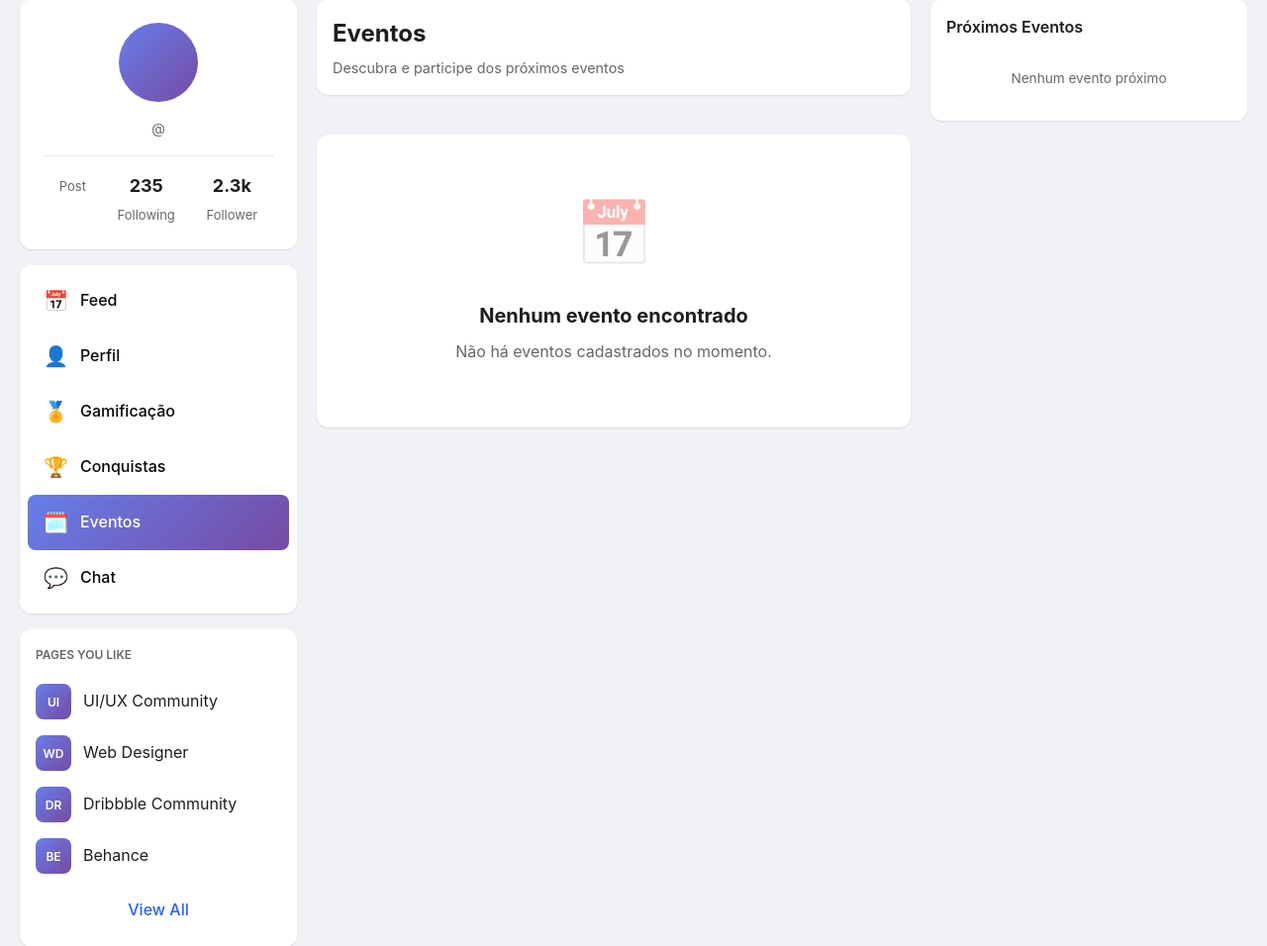
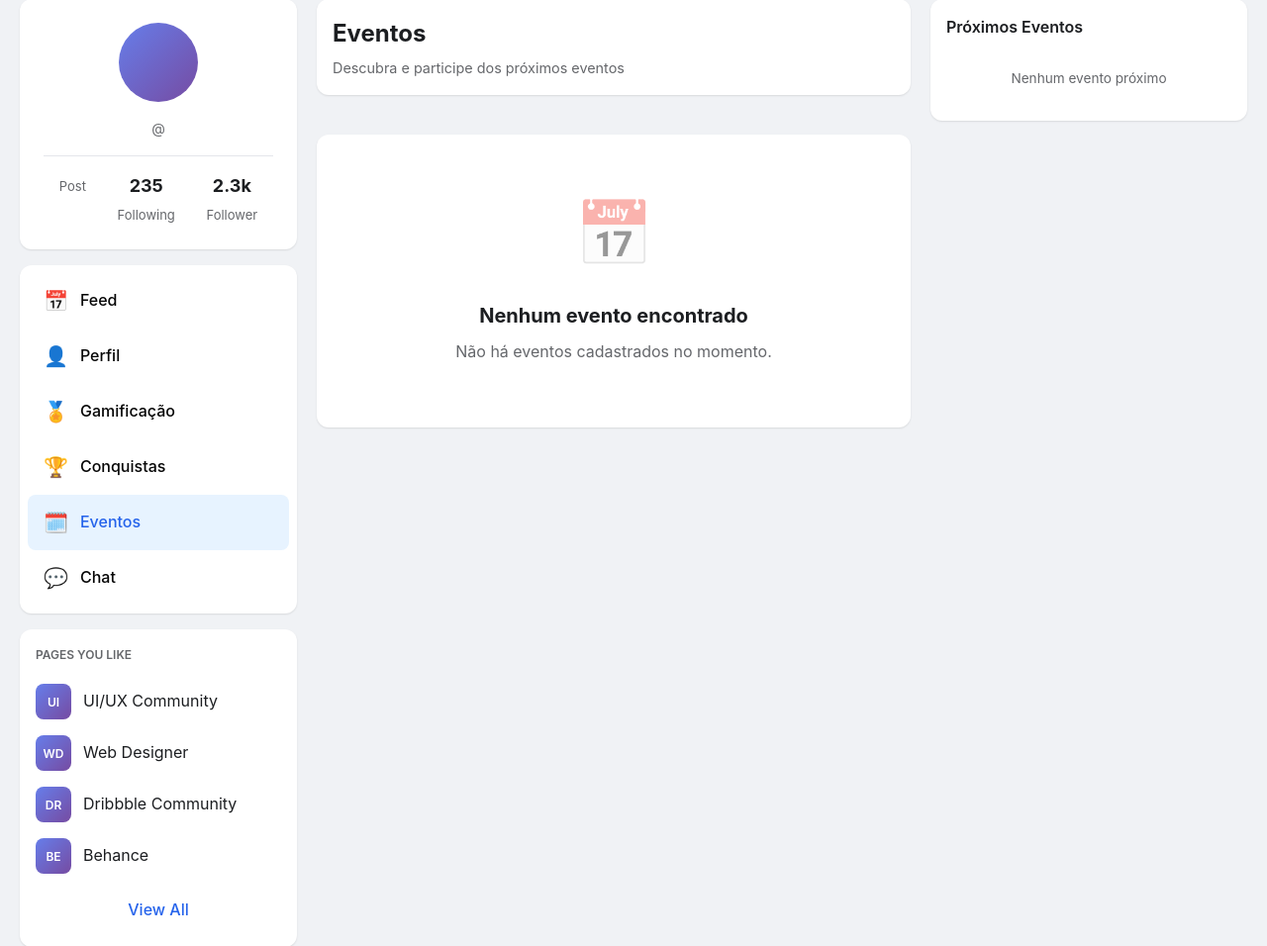
Before and after one commit to cDorth/responsividadeF, a Django app: template eventos/templates/eventos/index.html in a window 1280 px wide. Shown: the part 85-1041 px from the top of the page at 99% size. Run offline with Django 5.2, Linux system fonts and the light colour scheme; the template is opened without the code that fills it, so the values that code supplies are empty.

Commit message:
Assistant checkpoint: Remover fundo roxo do menu Eventos
Assistant generated file changes:
- eventos/static/eventos/css/eventos.css: Remover estilo roxo forçado do menu item ativo

---

User prompt:

permanece roxo, deve ficar igual a download_1763769539664.png

Replit-Commit-Author: Assistant
Replit-Commit-Session-Id: a125c0fd-7631-4aac-817b-64fa8026a8b8
Replit-Commit-Event-Id: 76557f91-8390-4fa9-9cac-1eb5c2edc0cc

```diff
--- a/eventos/static/eventos/css/eventos.css
+++ b/eventos/static/eventos/css/eventos.css
@@ -17,15 +17,7 @@ body {
     margin: 0 auto;
 }
 
-/* Sidebar Menu Customization for Events */
-.sidebar-menu .menu-item.active {
-    background: linear-gradient(135deg, #667eea 0%, #764ba2 100%);
-    color: white;
-}
-
-.sidebar-menu .menu-item.active .icon {
-    filter: brightness(1.2);
-}
+/* Sidebar Menu Customization for Events - Removed to use default styling */
 
 /* Events Container Wrapper */
 .feed-center {
```
